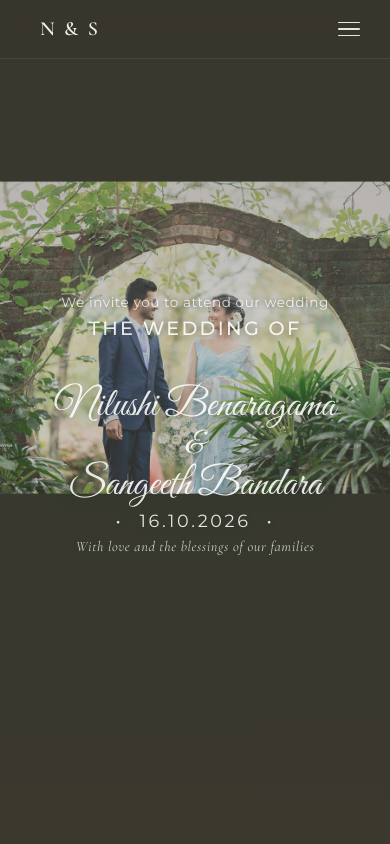
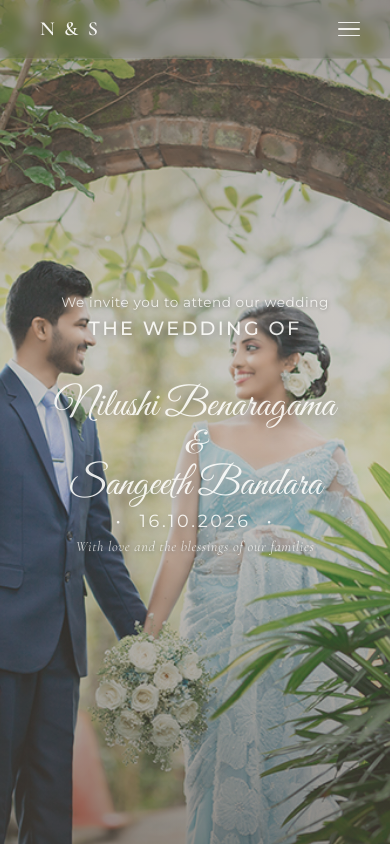
Before and after one commit to Benaragama-003/Wedding-Invitation, a React (Vite) app in the folder Frontend/: page / in a window 390 px wide. Both pictures are taken after a click on the button "OPEN INVITATION". Shown: the top 844 px of the page. Built offline with nearby package versions, Linux system fonts and the light colour scheme; a web font is replaced by a local one.

Commit message:
feat: initialize project styles with editorial theme and implement HeroSection component

```diff
--- a/Frontend/src/index.css
+++ b/Frontend/src/index.css
@@ -663,44 +663,22 @@ body {
   width: 100%;
   height: 100%;
   object-fit: cover;
-
-  /*
-    Since object-position fails if there is no vertical overflow (e.g. Mac screens),
-    we use a CSS transform to physically drag the image UP by 10%.
-    We scale by 1.2 to prevent a black gap from appearing at the bottom.
-  */
-  object-position: 52% center;
-  transform: translateY(-10%) scale(1.2);
+  object-position: 50% 40%;
+  /* centered X, Y adjusted so waist/hands area shows */
 }
 
 /* ── Mobile override ────────────────────────
    On narrow screens the couple's full bodies
-   must be visible without any cropping.
+   and faces must be visible without cropping.
 
-   Strategy: switch to object-fit: contain so
-   the browser scales the entire photo to fit.
-   A near-black background fills any letterbox
-   bars in a way that blends with the overlay.
-
-   If you prefer to keep cover (fills edge to
-   edge) you can instead use:
-     object-position: 50% 15%;
-   which zooms out to show more of the top
-   (heads) without switching fit mode — but
-   tall phones may still clip feet slightly.
+   Strategy: use object-fit: cover to fill the
+   entire viewport edge-to-edge, combined with
+   object-position: center 30% to show upper
+   bodies and faces without clipping heads.
    ────────────────────────────────────────── */
 @media (max-width: 768px) {
   .hero-photo {
-    object-fit: contain;
-    object-position: center center;
-  }
-
-  /*
-    Dark letterbox fill — matches the photo's
-    natural background tone so bars are invisible
-    when the gradient overlay is applied on top.
-  */
-  .hero-bg-wrapper {
-    background-color: #0e140a;
+    object-fit: cover;
+    object-position: center 30%;
   }
 }
--- a/Frontend/src/sections/HeroSection.jsx
+++ b/Frontend/src/sections/HeroSection.jsx
@@ -39,7 +39,7 @@ export default function HeroSection() {
       id="hero"
       className="relative flex flex-col"
       style={{
-        minHeight: '100vh',
+        width: '100%',
         minHeight: '100dvh',
         overflow: 'hidden',
       }}
@@ -76,11 +76,12 @@ export default function HeroSection() {
 
       {/* ── Main content layout ── */}
       <div
-        className="relative flex flex-col items-center justify-center flex-1 w-full px-4"
-        style={{ zIndex: 10, paddingTop: 60, paddingBottom: 60 }}
+        className="relative flex flex-col justify-center flex-1 px-4"
+        style={{ zIndex: 10, paddingTop: 60, paddingBottom: 60, width: '100%', alignItems: 'center' }}
       >
         <motion.div
-          className="flex flex-col items-center text-center w-full max-w-5xl"
+          className="flex flex-col items-center text-center"
+          style={{ width: '100%', maxWidth: '64rem', marginLeft: 'auto', marginRight: 'auto' }}
           initial={{ opacity: 0, y: 20 }}
           animate={{ opacity: 1, y: 0 }}
           transition={{ duration: 1.2, delay: 0.2, ease: [0.22, 0.61, 0.36, 1] }}
```
